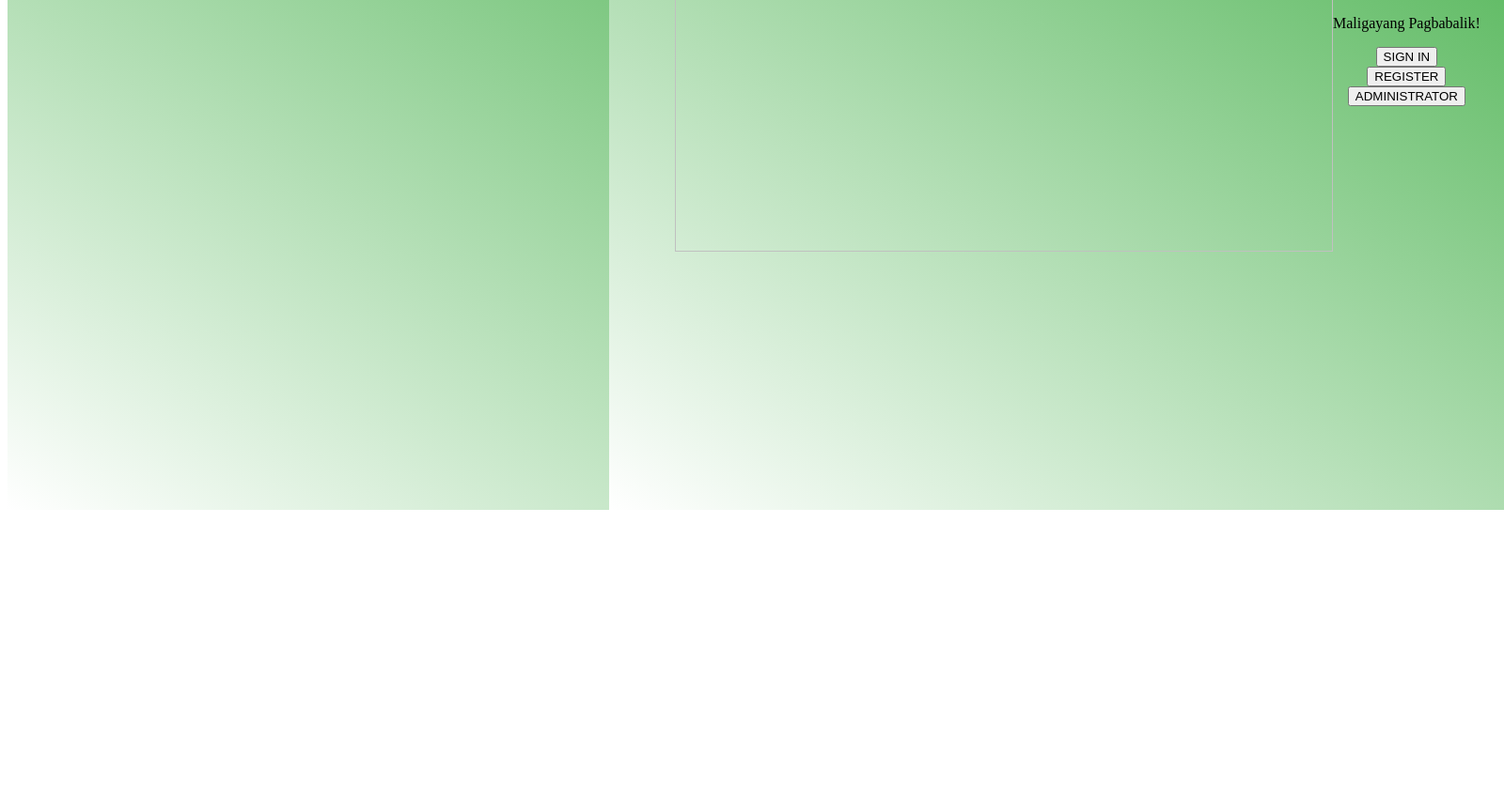
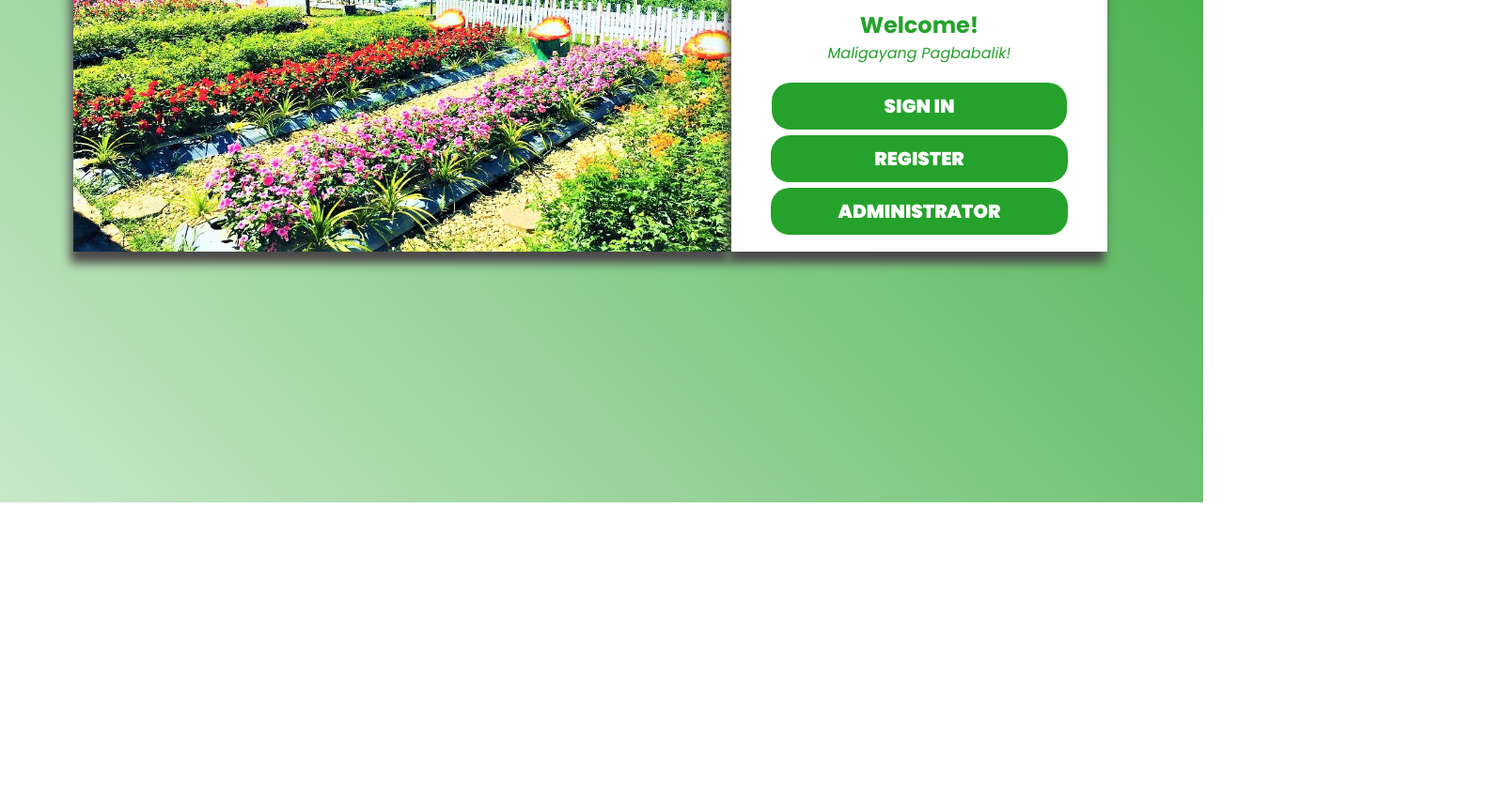
Before and after one commit to qmsllido/DP2_NuTrace-, a plain HTML site: page pages/signup.html in a window 1280 px wide. Shown: the part 265-1101 px from the top of the page at 94% size, 1600 px wide, since content can reach past the window. After the commit the page ends 800 px from the top, so only its background shows below. Drawn offline with Linux system fonts and the light colour scheme.

Commit message:
update pages

```diff
--- a/css/login.css
+++ b/css/login.css
@@ -2,6 +2,22 @@
 @font-face {
     font-family: 'Poppins-Black';
     src: url(/font/Poppins-Black.ttf);
+}
+@font-face {
+    font-family: 'Poppins-Bold';
+    src: url(/font/Poppins-Bold.ttf);
+}
+@font-face {
+    font-family: 'Poppins-Italic';
+    src: url(/font/Poppins-Italic.ttf);
+}
+@font-face {
+    font-family: 'Poppins-Medium';
+    src: url(/font/Poppins-Medium.ttf);
+}
+@font-face {
+    font-family: 'Poppins-SemiBold';
+    src: url(/font/Poppins-SemiBold.ttf);
 }
 @font-face {
     font-family: 'Poppins-Regular';
--- a/css/signup.css
+++ b/css/signup.css
@@ -18,17 +18,6 @@ html {
     height: 100rem;
     margin: 0;
     padding: 0;
-    text-align: center;
-}
-main {
-    width: 100%;
-    height: 100%;
-    position: absolute;
-    overflow: hidden;
-    text-align: center;
-    position: fixed;
-    box-sizing: border-box;
-    overflow: hidden;
     position: fixed;
     box-sizing: border-box;
     background: linear-gradient(to bottom left, #25A22B, #FFFFFF);
@@ -41,15 +30,6 @@ main {
     margin-bottom: 30px;
     padding-left: 70px;
 }
-.right {
-    width: 500px;
-    height: 650px;
-    font-weight: 600,bold;
-    float: left;
-    align-items: center;
-.img {
-    margin-bottom: 0;
-    box-shadow: -3px 12px 10px rgb(75, 73, 73);
 .img {
     box-shadow: -3px 12px 10px rgb(75, 73, 73);
     margin-bottom: 0;
--- a/pages/signup.html
+++ b/pages/signup.html
@@ -9,9 +9,6 @@
         <link rel="icon" type="image/png" href="/images/nutrace_logo.png">
     </head>
     <body>
-        <main>
-            <div class="body">
-                <div class="left">
         <main class="content">
                 <div class="img-content">
                     <script>
@@ -54,48 +51,6 @@
                     <button class="btn2">REGISTER</button><br>
                     <button class="btn3">ADMINISTRATOR</button>
                 </div>
-        <main class="content">
-            <div class="img-content">
-                <script>
-                    var i = 0; 			// Start Point
-                    var images = [];	// Images Array
-                    var time = 3000;	// Time Between Switch
-                    // Image List
-                    images[0] = "/images/duran1.jpeg";
-                    images[1] = "/images/duran2.jpg";
-                    images[2] = "/images/duran3.webp";
-                    images[3] = "/images/duran4.jpg";
-                    // Change Image
-                    function changeImg(){
-                        document.slide.src = images[i];
-                        // Check If Index Is Under Max
-                        if(i < images.length - 1){
-                        // Add 1 to Index
-                        i++;
-                        } else {
-                            // Reset Back To O
-                            i = 0;
-                        }
-                        // Run function every x seconds
-                        setTimeout("changeImg()", time);
-                    }
-                    // Run function when page loads
-                    window.onload=changeImg;
-                </script>
-                <img class='img' name="slide" width="700rem" height="500rem">
-            </div>
-            <div class="signup-content">
-                <div class="logo">
-                    <img src="/images/nutrace_logo.png" width="120px" height="120px">
-                </div>
-                <h1> NuTrace</h1>
-                <hr class="rounded">
-                <h2>Welcome!</h2>
-                <p>Maligayang Pagbabalik!</p>
-                <button class="btn1">SIGN IN</button><br>
-                <button class="btn2">REGISTER</button><br>
-                <button class="btn3">ADMINISTRATOR</button>
-            </div>
         </main>
     </body>
 </html>
```
